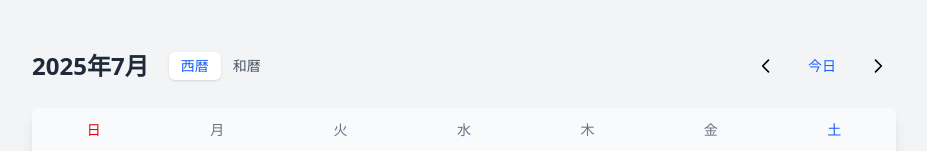
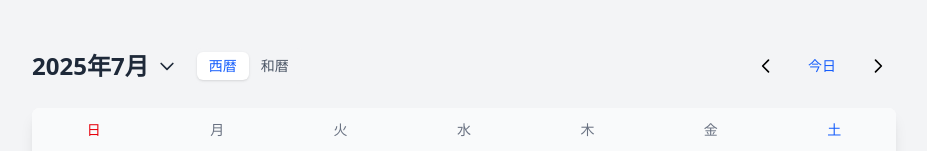
Before and after one commit to yonbot/calendar-app, a React (Vite) app: page / in a window 1280 px wide. Shown: the top 151 px of the page, without its empty margins (176-1103 px from the left). Built offline with nearby package versions, Linux system fonts and the light colour scheme.

Commit message:
年月選択機能の追加、過去100年までの制限に変更

```diff
--- a/src/components/Calendar.tsx
+++ b/src/components/Calendar.tsx
@@ -9,9 +9,12 @@ import {
   getCalendarDates,
   getTodayJST,
   canNavigateToPreviousMonth,
+  isValidYear,
 } from '../utils/calendar';
 import { isRedDate, isBlueDate, getHolidayName } from '../utils/holidays';
 import { EventModal } from './EventModal';
+
+type ViewMode = 'calendar' | 'month' | 'year';
 
 export function Calendar() {
   const [currentDate, setCurrentDate] = useState(getTodayJST());
@@ -20,6 +23,7 @@ export function Calendar() {
   const [isModalOpen, setIsModalOpen] = useState(false);
   const [editingEvent, setEditingEvent] = useState<Event | undefined>();
   const [isJapaneseEra, setIsJapaneseEra] = useState(false); // 西暦がデフォルト
+  const [viewMode, setViewMode] = useState<ViewMode>('calendar');
 
   const year = currentDate.getFullYear();
   const month = currentDate.getMonth();
@@ -76,6 +80,29 @@ export function Calendar() {
 
   const handleTodayClick = () => {
     setCurrentDate(getTodayJST());
+    setViewMode('calendar');
+  };
+
+  const handleHeaderClick = () => {
+    setViewMode('month');
+  };
+
+  const handleMonthSelect = (selectedMonth: number) => {
+    const newDate = new Date(currentDate);
+    newDate.setMonth(selectedMonth);
+    setCurrentDate(newDate);
+    setViewMode('calendar');
+  };
+
+  const handleYearClick = () => {
+    setViewMode('year');
+  };
+
+  const handleYearSelect = (selectedYear: number) => {
+    const newDate = new Date(currentDate);
+    newDate.setFullYear(selectedYear);
+    setCurrentDate(newDate);
+    setViewMode('month');
   };
 
   const displayMonthName = isJapaneseEra
@@ -85,100 +112,99 @@ export function Calendar() {
   // 前の月への移動が可能かどうか
   const canGoToPrev = canNavigateToPreviousMonth(currentDate);
 
+  // 年選択用の年リストを生成（現在年から過去100年まで）
+  const generateYearList = () => {
+    const currentYear = new Date().getFullYear();
+    const years = [];
+    for (let i = 0; i <= 100; i++) {
+      const year = currentYear - i;
+      years.push(year);
+    }
+    return years;
+  };
+
+  // 月選択ビュー
+  const renderMonthView = () => {
+    const months = [
+      '1月', '2月', '3月', '4月', '5月', '6月',
+      '7月', '8月', '9月', '10月', '11月', '12月'
+    ];
+
     return (
-    <div className="max-w-4xl mx-auto p-4">
-      {/* カレンダーヘッダー */}
-      <div className="flex items-center justify-between mb-6">
-        <div className="flex items-center space-x-4">
-          <h1 className="text-2xl font-bold text-gray-800">
-            {displayMonthName}
-          </h1>
-
-          {/* 西暦・和暦切り替えトグルボタン */}
-          <div className="flex bg-gray-100 rounded-lg p-1">
+      <div className="bg-white rounded-lg shadow-lg p-6">
+        {/* 年の表示：タイル幅いっぱいの背景色ラベル、水平中央揃え */}
+        <div className="mb-6">
           <button
             type="button"
-              onClick={() => setIsJapaneseEra(false)}
-              className={`
-                px-3 py-1 text-sm font-medium rounded-md transition-colors
-                ${!isJapaneseEra
-                  ? 'bg-white text-blue-600 shadow-sm'
-                  : 'text-gray-600 hover:text-gray-800'}
-              `}
+            onClick={handleYearClick}
+            className="w-full bg-blue-600 text-white py-3 px-4 rounded-lg text-xl font-bold hover:bg-blue-700 transition-colors flex items-center justify-center space-x-2"
           >
-              西暦
-            </button>
-            <button
-              type="button"
-              onClick={() => setIsJapaneseEra(true)}
-              className={`
-                px-3 py-1 text-sm font-medium rounded-md transition-colors
-                ${isJapaneseEra
-                  ? 'bg-white text-blue-600 shadow-sm'
-                  : 'text-gray-600 hover:text-gray-800'}
-              `}
-            >
-              和暦
-            </button>
-          </div>
-        </div>
-
-        <div className="flex space-x-2">
-          <button
-            type="button"
-            onClick={() => navigateMonth('prev')}
-            disabled={!canGoToPrev}
-            className={`
-              p-2 rounded-md transition-colors
-              ${canGoToPrev
-                ? 'hover:bg-gray-100'
-                : 'cursor-not-allowed opacity-40'}
-            `}
-          >
-            <svg
-              className="w-5 h-5"
-              fill="none"
-              stroke="currentColor"
-              viewBox="0 0 24 24"
-            >
-              <path
-                strokeLinecap="round"
-                strokeLinejoin="round"
-                strokeWidth={2}
-                d="M15 19l-7-7 7-7"
-              />
-            </svg>
-          </button>
-          <button
-            type="button"
-            onClick={handleTodayClick}
-            className="px-4 py-2 text-sm font-medium text-blue-600 hover:text-blue-800 transition-colors"
-          >
-            今日
-          </button>
-          <button
-            type="button"
-            onClick={() => navigateMonth('next')}
-            className="p-2 hover:bg-gray-100 rounded-md transition-colors"
-          >
-            <svg
-              className="w-5 h-5"
-              fill="none"
-              stroke="currentColor"
-              viewBox="0 0 24 24"
-            >
-              <path
-                strokeLinecap="round"
-                strokeLinejoin="round"
-                strokeWidth={2}
-                d="M9 5l7 7-7 7"
-              />
+            <span>{year}年</span>
+            <svg className="w-5 h-5" fill="none" stroke="currentColor" viewBox="0 0 24 24">
+              <path strokeLinecap="round" strokeLinejoin="round" strokeWidth={2} d="M19 9l-7 7-7-7" />
             </svg>
           </button>
         </div>
+        <div className="grid grid-cols-3 gap-4">
+          {months.map((monthName, index) => (
+            <button
+              key={index}
+              type="button"
+              onClick={() => handleMonthSelect(index)}
+              className={`
+                p-4 text-center rounded-lg border-2 transition-colors
+                ${month === index
+                  ? 'border-blue-500 bg-blue-50 text-blue-600'
+                  : 'border-gray-200 hover:border-gray-300 hover:bg-gray-50'}
+              `}
+            >
+              {monthName}
+            </button>
+          ))}
         </div>
+      </div>
+    );
+  };
 
-      {/* カレンダーグリッド */}
+  // 年選択ビュー
+  const renderYearView = () => {
+    const years = generateYearList();
+
+    return (
+      <div className="bg-white rounded-lg shadow-lg p-6">
+        <div className="flex items-center justify-between mb-6">
+          <h2 className="text-xl font-bold text-gray-800">年を選択</h2>
+          <button
+            type="button"
+            onClick={() => setViewMode('month')}
+            className="text-sm text-gray-600 hover:text-gray-800 transition-colors"
+          >
+            ✕
+          </button>
+        </div>
+        <div className="grid grid-cols-4 gap-3 max-h-96 overflow-y-auto">
+          {years.map(yearOption => (
+            <button
+              key={yearOption}
+              type="button"
+              onClick={() => handleYearSelect(yearOption)}
+              className={`
+                p-3 text-center rounded-lg border-2 transition-colors
+                ${year === yearOption
+                  ? 'border-blue-500 bg-blue-50 text-blue-600'
+                  : 'border-gray-200 hover:border-gray-300 hover:bg-gray-50'}
+              `}
+            >
+              {yearOption}年
+            </button>
+          ))}
+        </div>
+      </div>
+    );
+  };
+
+  // カレンダービュー
+  const renderCalendarView = () => (
     <div className="bg-white rounded-lg shadow-lg overflow-hidden">
       {/* 曜日ヘッダー */}
       <div className="grid grid-cols-7 border-b border-gray-200">
@@ -265,6 +291,119 @@ export function Calendar() {
         })}
       </div>
     </div>
+  );
+
+  return (
+    <div className="max-w-4xl mx-auto p-4">
+      {/* カレンダーヘッダー */}
+      <div className="flex items-center justify-between mb-6">
+        <div className="flex items-center space-x-4">
+          <button
+            type="button"
+            onClick={handleHeaderClick}
+            className="flex items-center space-x-2 text-2xl font-bold text-gray-800 hover:text-blue-600 transition-colors"
+            disabled={viewMode !== 'calendar'}
+          >
+            <span>{displayMonthName}</span>
+            {viewMode === 'calendar' && (
+              <svg className="w-5 h-5" fill="none" stroke="currentColor" viewBox="0 0 24 24">
+                <path strokeLinecap="round" strokeLinejoin="round" strokeWidth={2} d="M19 9l-7 7-7-7" />
+              </svg>
+            )}
+          </button>
+
+          {/* 西暦・和暦切り替えトグルボタン */}
+          {viewMode === 'calendar' && (
+            <div className="flex bg-gray-100 rounded-lg p-1">
+              <button
+                type="button"
+                onClick={() => setIsJapaneseEra(false)}
+                className={`
+                  px-3 py-1 text-sm font-medium rounded-md transition-colors
+                  ${!isJapaneseEra
+                    ? 'bg-white text-blue-600 shadow-sm'
+                    : 'text-gray-600 hover:text-gray-800'}
+                `}
+              >
+                西暦
+              </button>
+              <button
+                type="button"
+                onClick={() => setIsJapaneseEra(true)}
+                className={`
+                  px-3 py-1 text-sm font-medium rounded-md transition-colors
+                  ${isJapaneseEra
+                    ? 'bg-white text-blue-600 shadow-sm'
+                    : 'text-gray-600 hover:text-gray-800'}
+                `}
+              >
+                和暦
+              </button>
+            </div>
+          )}
+        </div>
+
+        {viewMode === 'calendar' && (
+          <div className="flex space-x-2">
+            <button
+              type="button"
+              onClick={() => navigateMonth('prev')}
+              disabled={!canGoToPrev}
+              className={`
+                p-2 rounded-md transition-colors
+                ${canGoToPrev
+                  ? 'hover:bg-gray-100'
+                  : 'cursor-not-allowed opacity-40'}
+              `}
+            >
+              <svg
+                className="w-5 h-5"
+                fill="none"
+                stroke="currentColor"
+                viewBox="0 0 24 24"
+              >
+                <path
+                  strokeLinecap="round"
+                  strokeLinejoin="round"
+                  strokeWidth={2}
+                  d="M15 19l-7-7 7-7"
+                />
+              </svg>
+            </button>
+            <button
+              type="button"
+              onClick={handleTodayClick}
+              className="px-4 py-2 text-sm font-medium text-blue-600 hover:text-blue-800 transition-colors"
+            >
+              今日
+            </button>
+            <button
+              type="button"
+              onClick={() => navigateMonth('next')}
+              className="p-2 hover:bg-gray-100 rounded-md transition-colors"
+            >
+              <svg
+                className="w-5 h-5"
+                fill="none"
+                stroke="currentColor"
+                viewBox="0 0 24 24"
+              >
+                <path
+                  strokeLinecap="round"
+                  strokeLinejoin="round"
+                  strokeWidth={2}
+                  d="M9 5l7 7-7 7"
+                />
+              </svg>
+            </button>
+          </div>
+        )}
+      </div>
+
+      {/* ビューの切り替え */}
+      {viewMode === 'calendar' && renderCalendarView()}
+      {viewMode === 'month' && renderMonthView()}
+      {viewMode === 'year' && renderYearView()}
 
       {/* 予定モーダル */}
       <EventModal
--- a/src/utils/calendar.ts
+++ b/src/utils/calendar.ts
@@ -38,8 +38,11 @@ const ERAS: Era[] = [
   },
 ];
 
-// 最小年（1900年）の定数
-const MIN_YEAR = 1900;
+// 最小年を動的に計算（システム日付の年から100年前）
+function getMinYear(): number {
+  const currentYear = new Date().getFullYear();
+  return currentYear - 100;
+}
 
 // 日本のタイムゾーン（JST）で現在の日付を取得
 export function getJSTDate(): Date {
@@ -83,7 +86,7 @@ export function getMonthName(date: Date): string {
 export function getJapaneseMonthName(date: Date): string {
   const japaneseDate = convertToJapaneseEra(date);
   if (!japaneseDate) {
-    // 1900年以前の場合は西暦を表示
+    // 最小年以前の場合は西暦を表示
     return getMonthName(date);
   }
 
@@ -94,9 +97,10 @@ export function getJapaneseMonthName(date: Date): string {
 // 西暦を和暦に変換
 export function convertToJapaneseEra(date: Date): { eraName: string; year: number } | null {
   const year = date.getFullYear();
+  const minYear = getMinYear();
 
-  // 1900年以前は対応しない
-  if (year < MIN_YEAR) {
+  // 最小年以前は対応しない
+  if (year < minYear) {
     return null;
   }
 
@@ -124,16 +128,21 @@ export function convertToJapaneseEra(date: Date): { eraName: string; year: numbe
   return null;
 }
 
-// 年が最小年（1900年）以上かどうかをチェック
+// 年が最小年以上かどうかをチェック
 export function isValidYear(year: number): boolean {
-  return year >= MIN_YEAR;
+  return year >= getMinYear();
 }
 
 // 前の月に移動可能かどうかをチェック
 export function canNavigateToPreviousMonth(currentDate: Date): boolean {
   const prevMonth = new Date(currentDate);
   prevMonth.setMonth(currentDate.getMonth() - 1);
-  return isValidYear(prevMonth.getFullYear());
+
+  // 最小年の1月1日以前には移動できない
+  const minYear = getMinYear();
+  const minDate = new Date(minYear, 0, 1); // 1月1日
+
+  return prevMonth >= minDate;
 }
 
 // 日本時間での今日の日付を取得
```
Lines whose indentation alone changed are shown as unchanged.
